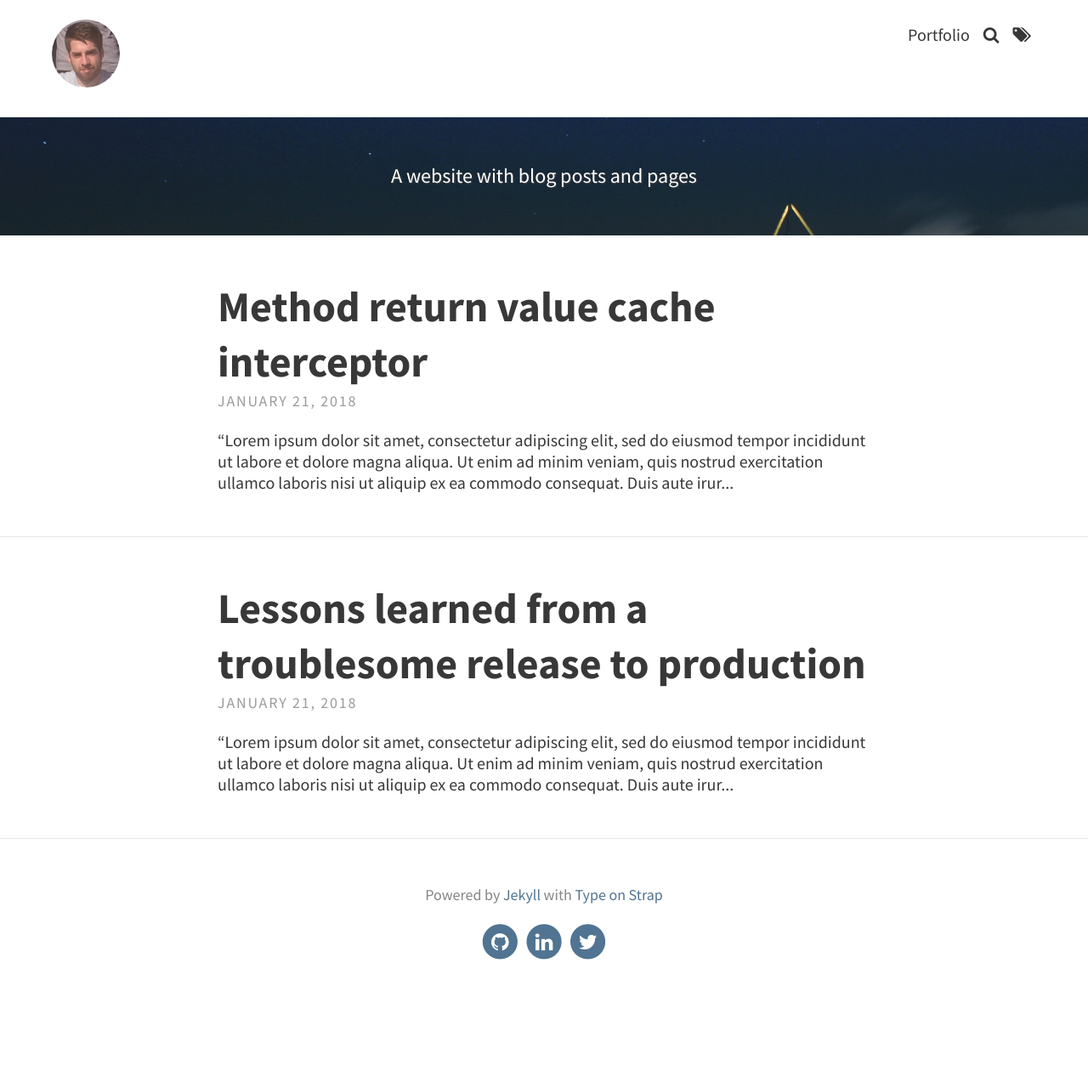
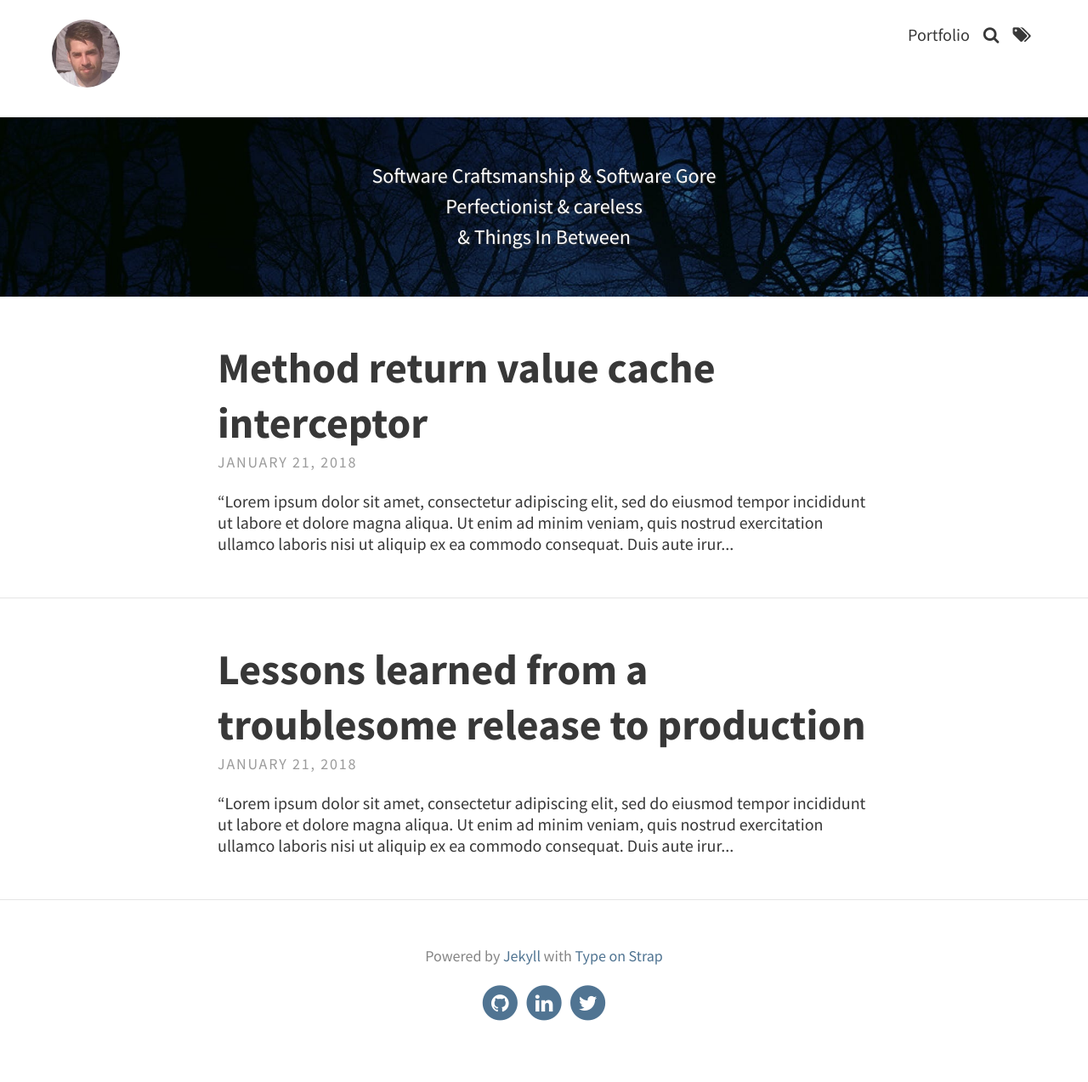
Before and after one commit to michjuh/michjuh.github.io, a Jekyll site: the page built from index.html, in a window 1280 px wide. Shown: the whole page at 85% size. Built offline with Jekyll 4.4.1, drawn with Linux system fonts in a browser that asks for light colours; the list of posts is cut into pages by our own code; before the commit the page ends 1201 px from its top, so only the background shows below that.

Commit message:
change home description & img

```diff
--- a/_config.yml
+++ b/_config.yml
@@ -13,8 +13,10 @@ theme_settings:
 
   # Header and footer text
   header_text: > #two or three lines to describe your site
-     <p>A website with blog posts and pages</p>
-  header_text_feature_image: assets/img/pexels/triangular.jpeg
+     <p>Software Craftsmanship &amp; Software Gore <br>
+        Perfectionist &amp; careless <br>
+        &amp; Things In Between</p>
+  header_text_feature_image: assets/img/pexels/gespentisch-night.jpeg
   footer_text: >
    Powered by <a href="https://jekyllrb.com/">Jekyll</a> with <a href="https://github.com/sylhare/Type-on-Strap">Type on Strap</a>
 
```
Also changed, not shown: assets/img/pexels/gespentisch-night.jpeg (added), 1 other file.
